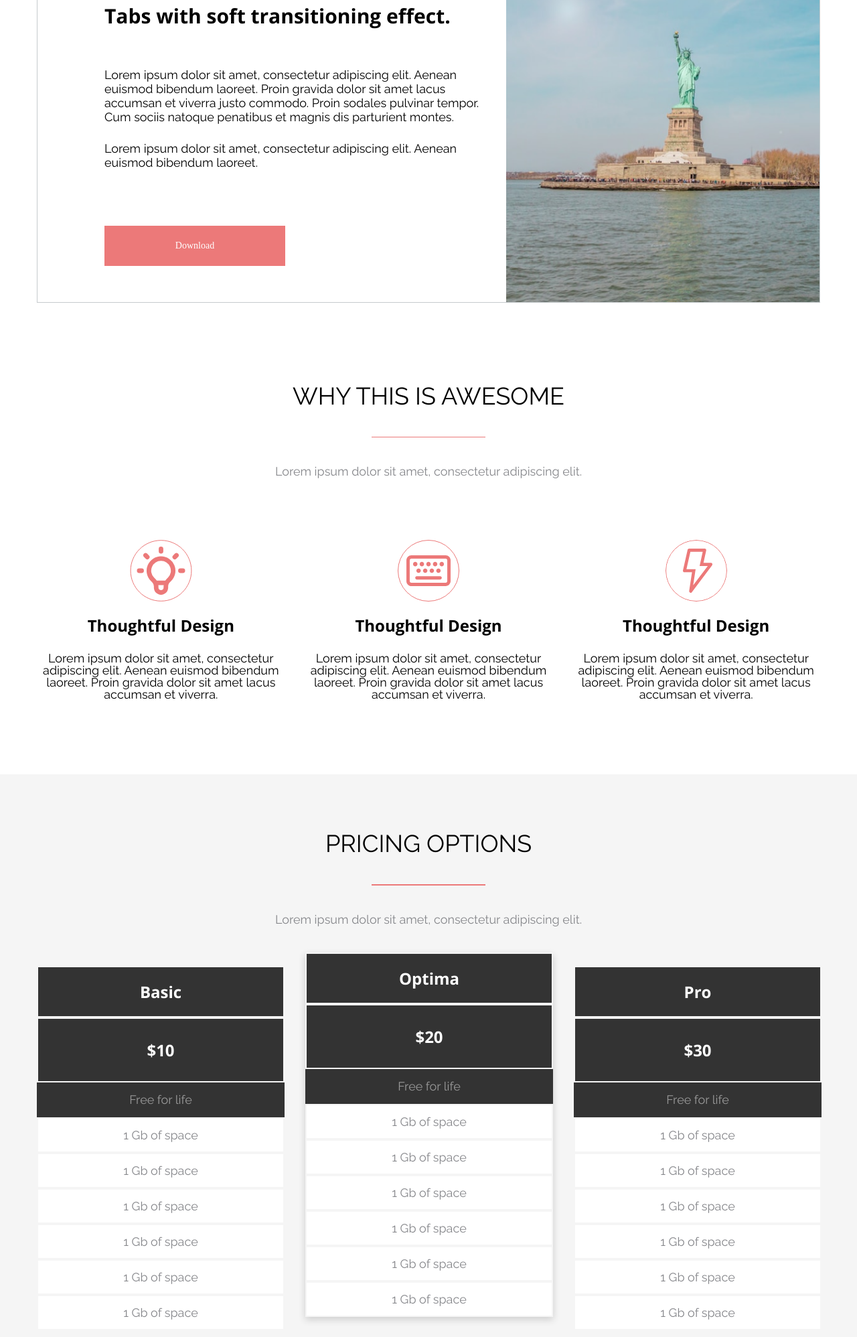
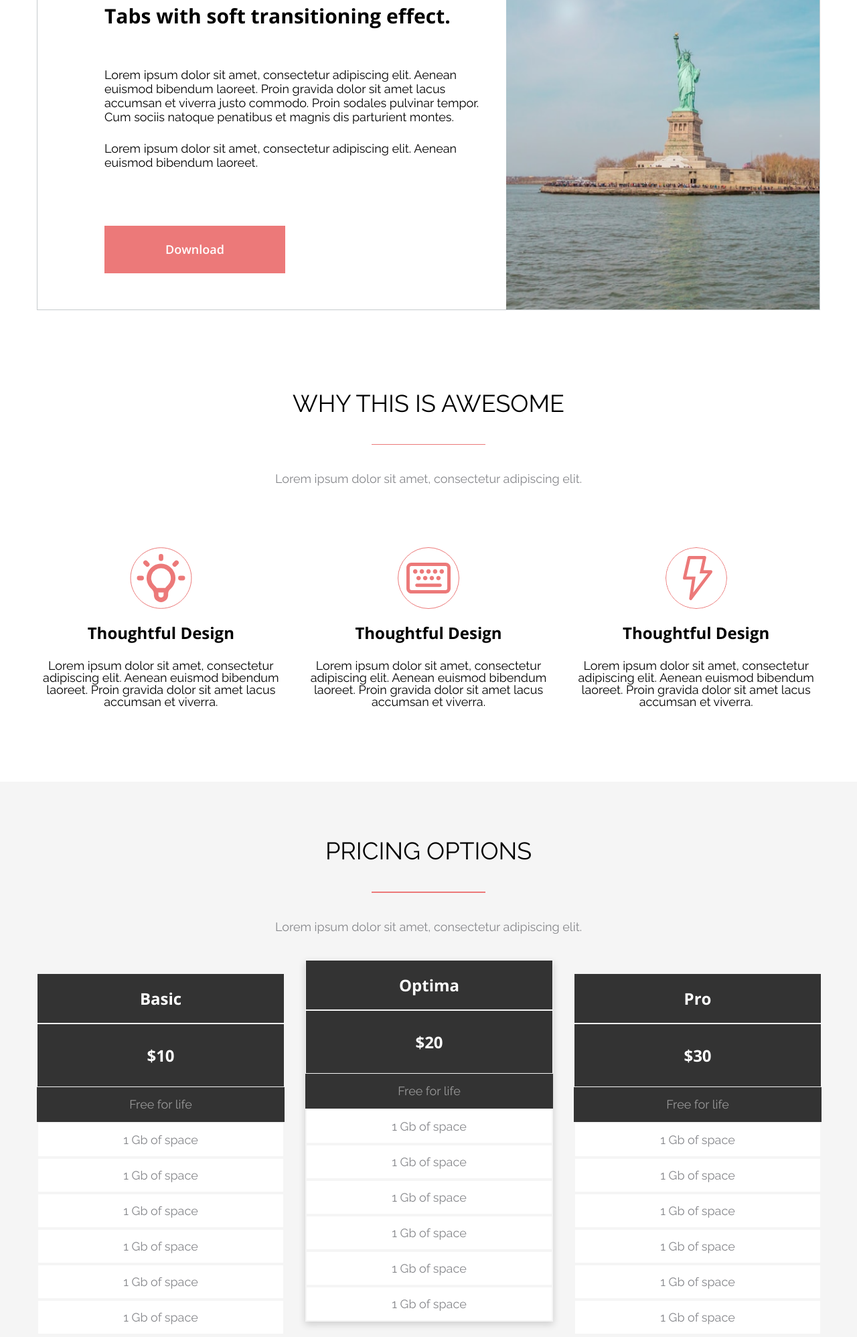
Before and after one commit to Ksuxaha/homework_html, a plain HTML site: page task2/index.html in a window 1280 px wide. Shown: the part 122-2118 px from the top of the page at 67% size. Drawn offline with nearby package versions, Linux system fonts and the light colour scheme.

Commit message:
fixed a low issues

```diff
--- a/task2/css/styles.css
+++ b/task2/css/styles.css
@@ -22,9 +22,9 @@
 }
 .tabs{
     display: flex;
-    justify-content: space-between;
     align-items: center;
     margin-bottom: -1px;
+    width: 100%;
 
 }
 
@@ -50,11 +50,6 @@
 
 }
 
-.tabs__empty{
-    height: 40px;
-    width: 600px;
-
-}
 .main{
     display: flex;
     border: 1px solid #C6CBCD;
@@ -111,6 +106,13 @@
     text-align: center;
     margin-bottom: 54px;
     cursor: pointer;
+    color: rgb(255, 255, 255);
+    font-family: Open Sans;
+    font-size: 18px;
+    font-weight: 600;
+    line-height: 25px;
+
+
 }
 
 
--- a/task2/css/styles_pricing.css
+++ b/task2/css/styles_pricing.css
@@ -54,13 +54,13 @@
     display: flex;
     justify-content: space-between;
     gap: 31px;
+    width: 100%;
 
 
 }
 
 .basic__name, .optima__name, .pro__name {
-    Width: 370px;
-    border: 2px solid rgb(245, 245, 245);
+    border: 1px solid rgb(245, 245, 245);
     background: rgb(51, 51, 51);
     color: rgb(255, 255, 255);
     font-family: Open Sans;
@@ -72,15 +72,13 @@
 
 }
 .basic__price, .optima__price, .pro__price {
-    width: 370px;
-    border: 2px solid rgb(245, 245, 245);
+    border: 1px solid rgb(245, 245, 245);
     background: rgb(51, 51, 51);
     color: rgb(255, 255, 255);
     font-family: Open Sans;
     font-size: 24px;
     font-weight: 700;
     line-height: 33px;
-    letter-spacing: 0%;
     text-align: center;
     padding: 30px 0;
 
@@ -89,7 +87,6 @@
 .basic__free, .optima__free, .pro__free {
     color: rgba(255, 255, 255, 0.5);
     background-color: rgb(51, 51, 51);
-    width: 370px;
     font-family: Raleway;
     font-size: 18px;
     text-align: center;
--- a/task2/index.html
+++ b/task2/index.html
@@ -19,7 +19,7 @@
             <button class="tabs__1">TAB 1</button>
             <button class="tabs__2">TAB 2</button>
             <button class="tabs__3">TAB 3</button>
-            <button class="tabs__empty"> </button>
+
         </div>
      <div class="main">
          <div class="main_left">
```
